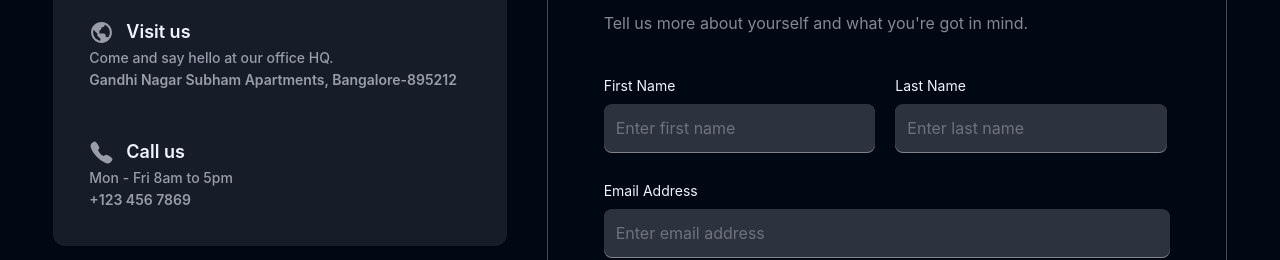
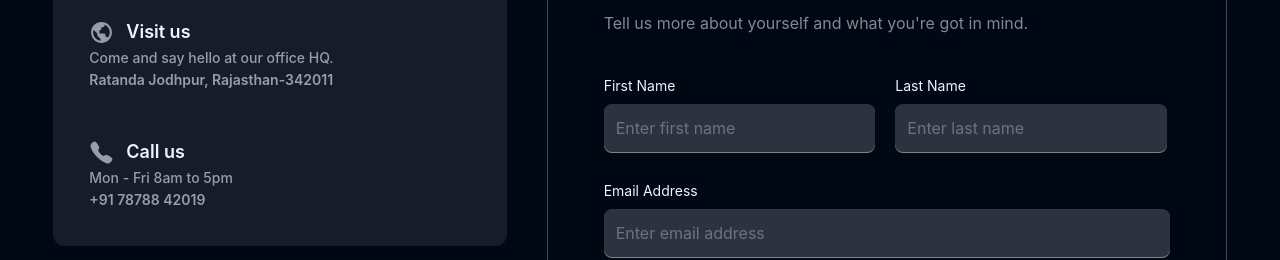
Before and after one commit to Udaydewasi/Learnify, a React (Create React App) app in the folder client/: page /contact in a window 1280 px wide. Shown: the part 274-534 px from the top of the page. Built offline with nearby package versions, Linux system fonts and the light colour scheme; no server answers.

Commit message:
Update ContactDetails.jsx
address changed

```diff
--- a/client/src/components/core/ContactUsPage/ContactDetails.jsx
+++ b/client/src/components/core/ContactUsPage/ContactDetails.jsx
@@ -15,13 +15,13 @@ const contactDetails = [
     heading: "Visit us",
     description: "Come and say hello at our office HQ.",
     details:
-      "Gandhi Nagar Subham Apartments, Bangalore-895212",
+      "Ratanda Jodhpur, Rajasthan-342011",
   },
   {
     icon: "IoCall",
     heading: "Call us",
     description: "Mon - Fri 8am to 5pm",
-    details: "+123 456 7869",
+    details: "+91 78788 42019",
   },
 ]
 
```
